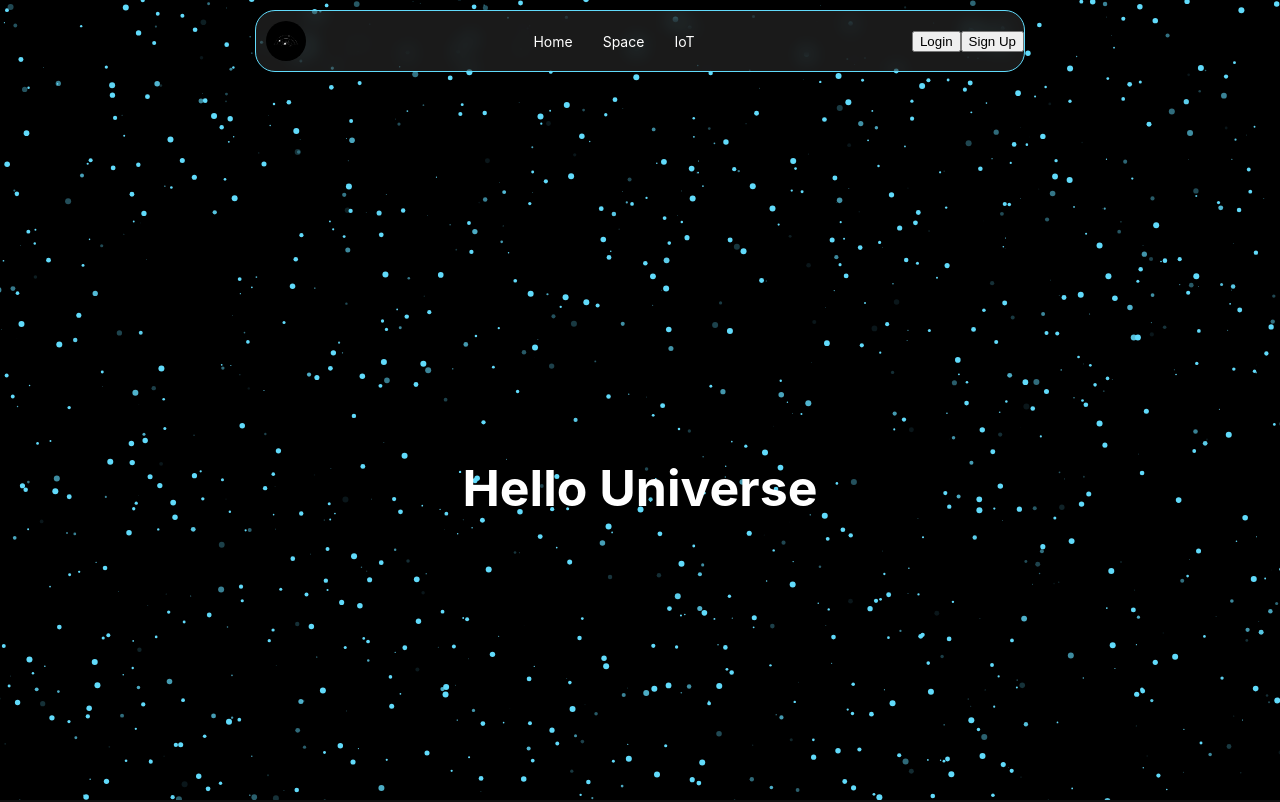
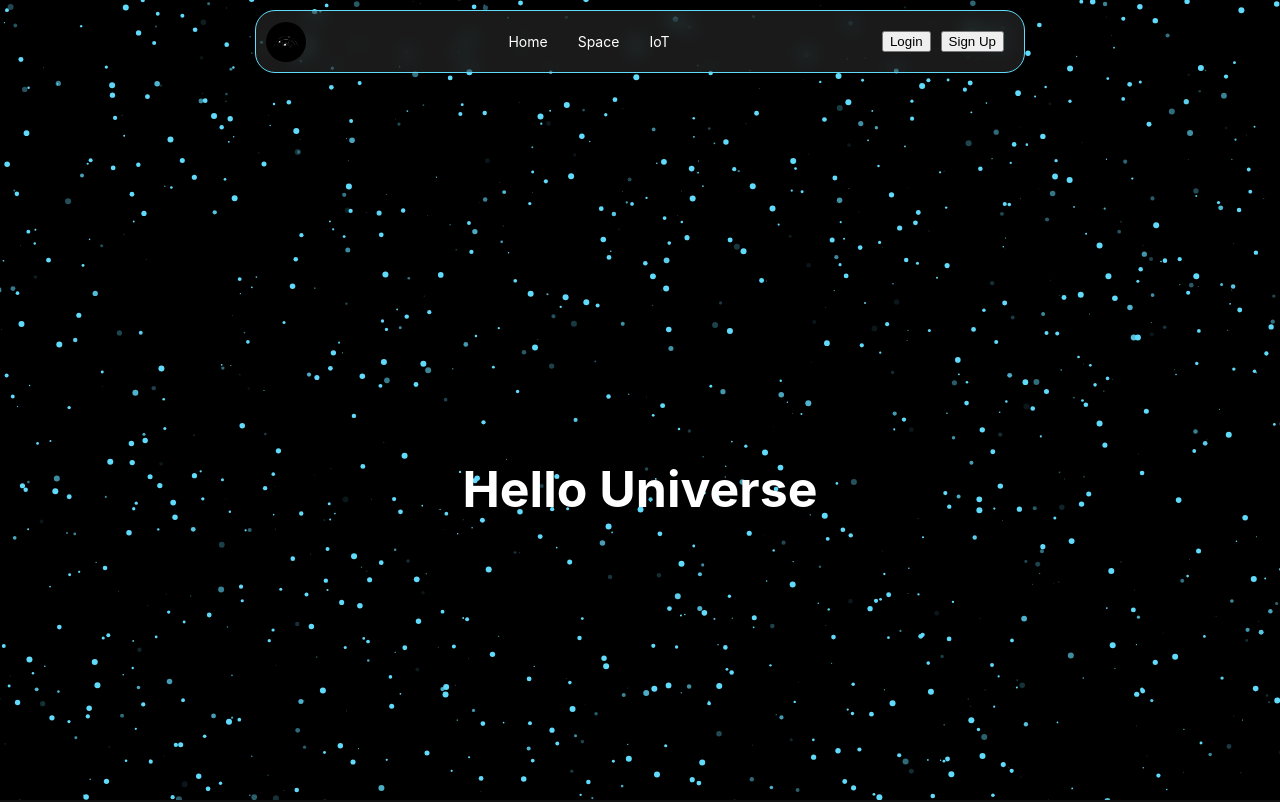
Before and after one commit to kawthar-shameseldeen/Space-Journey-Front, a React (Create React App) app in the folder space-journey/: page /home in a window 1280 px wide. Shown: the top 802 px of the page. Built offline with nearby package versions, Linux system fonts and the light colour scheme.

Commit message:
added more styles

```diff
--- a/space-journey/src/components/navbar/navbar.css
+++ b/space-journey/src/components/navbar/navbar.css
@@ -44,3 +44,10 @@
   color:white;
   font-size: 14px;
 }
+
+.navbar-buttonsB {
+  display: flex;
+  align-items: center;
+  gap: 10px;
+  padding: 20px;
+}
```
